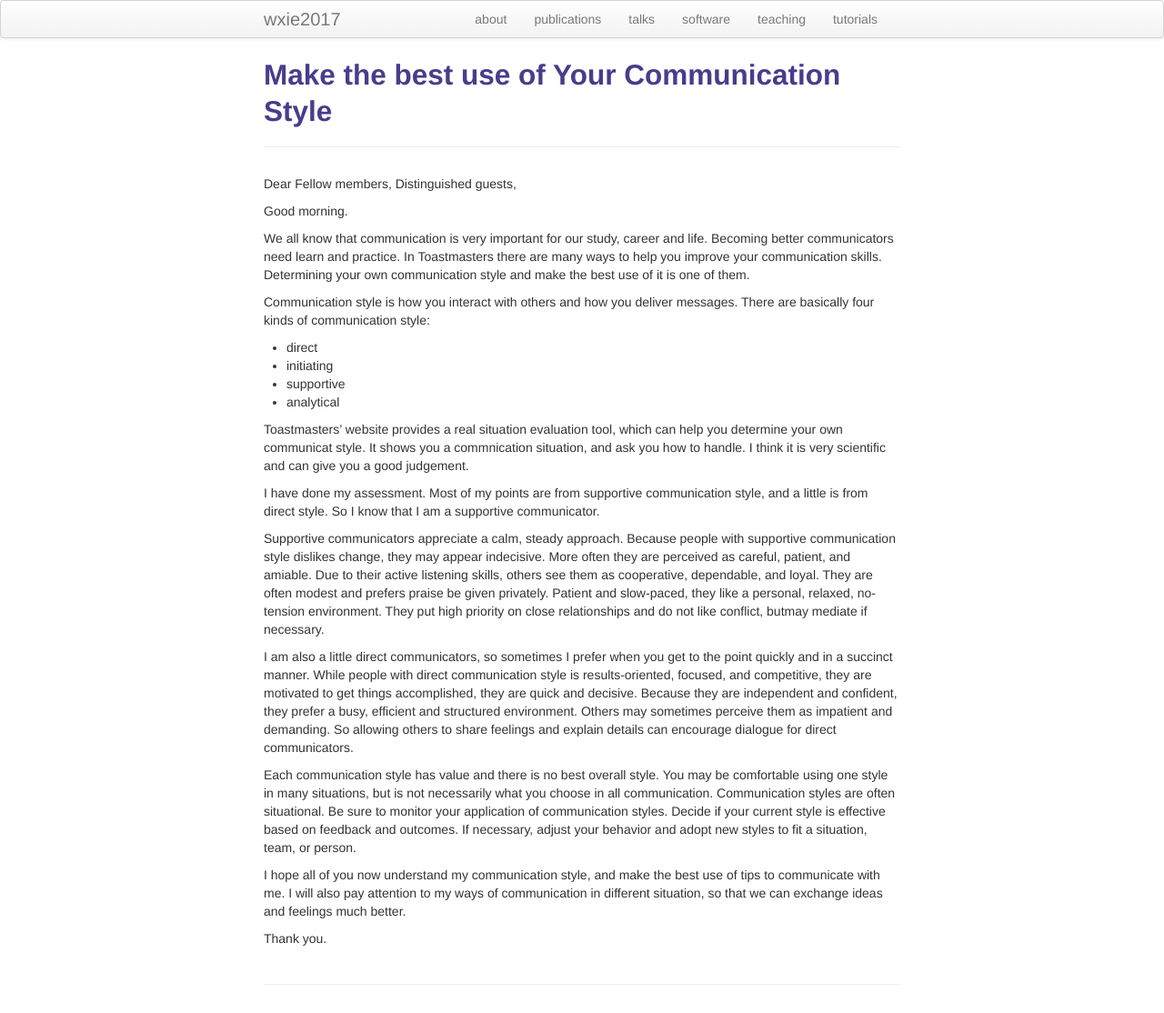
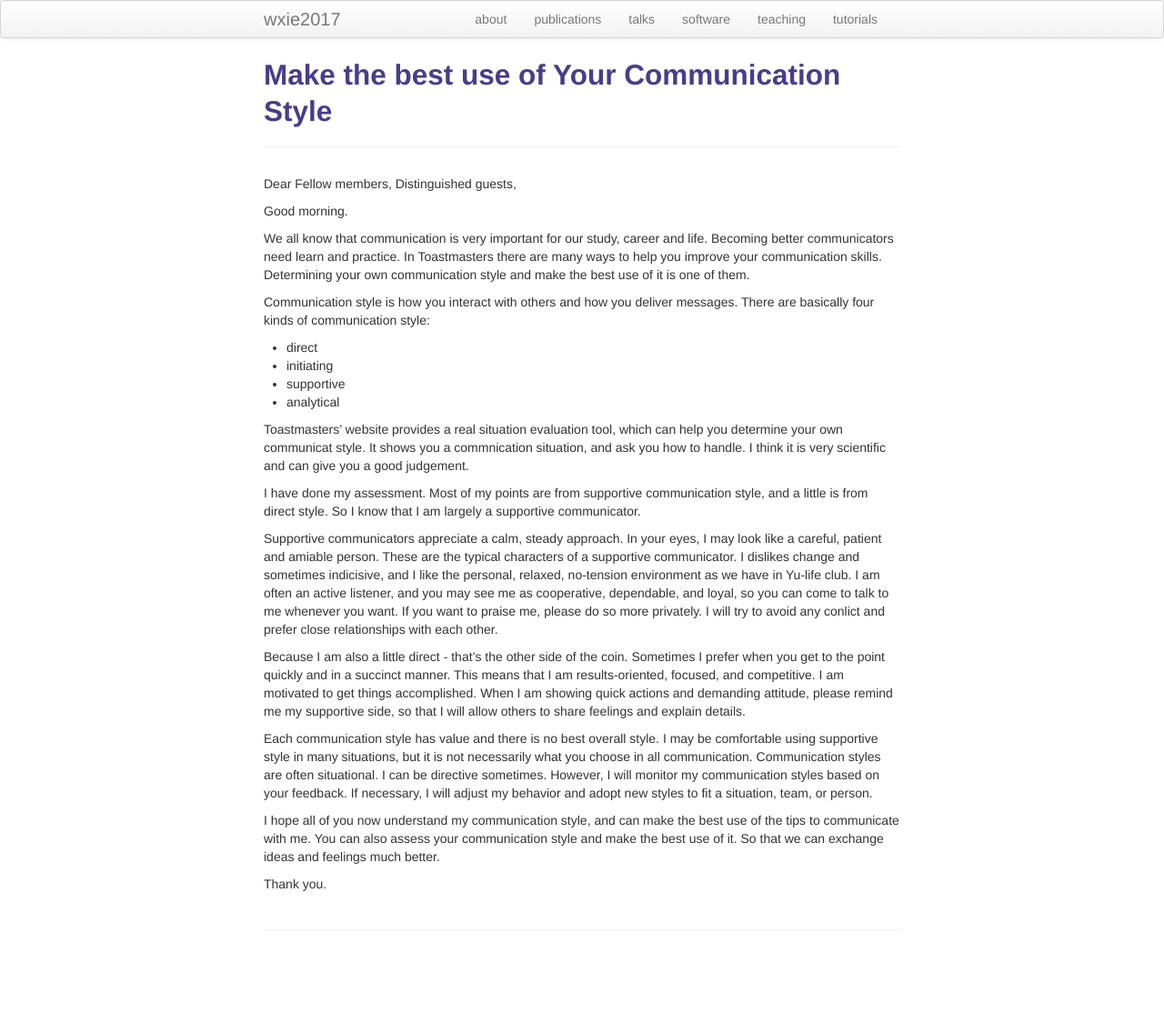
Before and after one commit to wxie2017/wxie2017.github.io, a Jekyll site: the page built from pages/speech/make_best_use_of_communication_style.md, in a window 1280 px wide. Shown: the whole page at 91% size. Built offline with Jekyll 4.4.1, drawn with Linux system fonts in a browser that asks for light colours; after the commit the page ends 1054 px from its top, so only the background shows below that.

Commit message:
improved version of the talk

```diff
--- a/pages/speech/make_best_use_of_communication_style.md
+++ b/pages/speech/make_best_use_of_communication_style.md
@@ -17,6 +17,7 @@ is one of them.
 
 Communication style is how you interact with others and how you deliver messages. There are
 basically four kinds of communication style:
+
  - direct
  - initiating
  - supportive
@@ -27,30 +28,29 @@ your own communicat style. It shows you a commnication situation, and ask you ho
 I think it is very scientific and can give you a good judgement.
 
 I have done my assessment. Most of my points are from supportive communication style, and a little
-is from direct style. So I know that I am a supportive communicator.
+is from direct style. So I know that I am largely a supportive communicator.
 
-Supportive communicators appreciate a calm, steady approach. Because people with supportive
-communication style dislikes change, they may appear indecisive. More often they are perceived as
-careful, patient, and amiable. Due to their active listening skills, others see them as cooperative,
-dependable, and loyal. They are often modest and prefers praise be given privately. Patient and
-slow-paced, they like a personal, relaxed, no-tension environment. They put high priority on
-close relationships and do not like conflict, butmay mediate if necessary.
+Supportive communicators appreciate a calm, steady approach. In your eyes, I may look like a careful,
+patient and amiable person. These are the typical characters of a supportive communicator. I dislikes
+change and sometimes indicisive, and I like the personal, relaxed, no-tension environment as we have
+in Yu-life club. I am often an active listener, and you may see me as cooperative, dependable, and
+loyal, so you can come to talk to me whenever you want. If you want to praise me, please do so more
+privately. I will try to avoid any conlict and prefer close relationships with each other.
 
-I am also a little direct communicators, so sometimes I prefer when you get to the point quickly
-and in a succinct manner. While people with direct communication style is results-oriented, focused,
-and competitive, they are motivated to get things accomplished, they are quick and decisive. Because
-they are independent and confident, they prefer a busy, efficient and structured environment. Others
-may sometimes perceive them as impatient and demanding. So allowing others to share feelings and
-explain details can encourage dialogue for direct communicators.
+Because I am also a little direct - that's the other side of the coin. Sometimes I prefer when you get
+to the point quickly and in a succinct manner. This means that I am results-oriented, focused, and
+competitive. I am motivated to get things accomplished. When I am showing quick actions and demanding
+attitude, please remind me my supportive side, so that I will allow others to share feelings and
+explain details.
 
-Each communication style has value and there is no best overall style. You may be comfortable using
-one style in many situations, but is not necessarily what you choose in all communication. Communication
-styles are often situational. Be sure to monitor your application of communication styles. Decide
-if your current style is effective based on feedback and outcomes. If necessary, adjust your behavior
-and adopt new styles to fit a situation, team, or person.
+Each communication style has value and there is no best overall style. I may be comfortable using
+supportive style in many situations, but it is not necessarily what you choose in all communication.
+Communication styles are often situational. I can be directive sometimes. However, I will monitor my
+communication styles based on your feedback. If necessary, I will adjust my behavior and adopt new
+styles to fit a situation, team, or person.
 
-I hope all of you now understand my communication style, and make the best use of tips to communicate
-with me. I will also pay attention to my ways of communication in different situation, so that we can
-exchange ideas and feelings much better.
+I hope all of you now understand my communication style, and can make the best use of the tips to
+communicate with me. You can also assess your communication style and make the best use of it. So that
+we can exchange ideas and feelings much better.
 
 Thank you.
```
